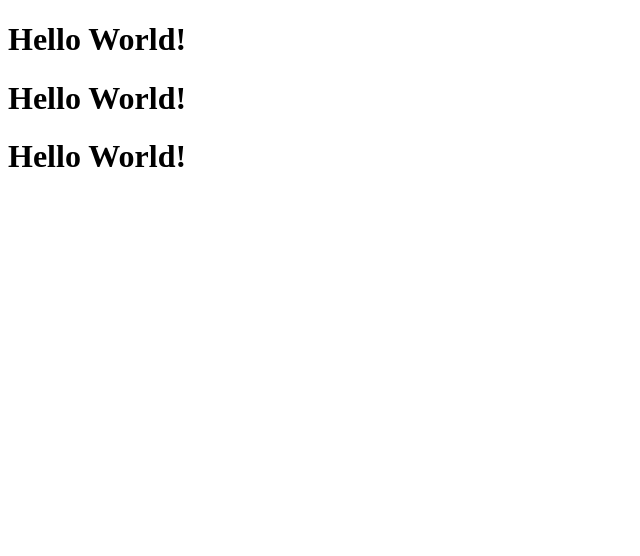
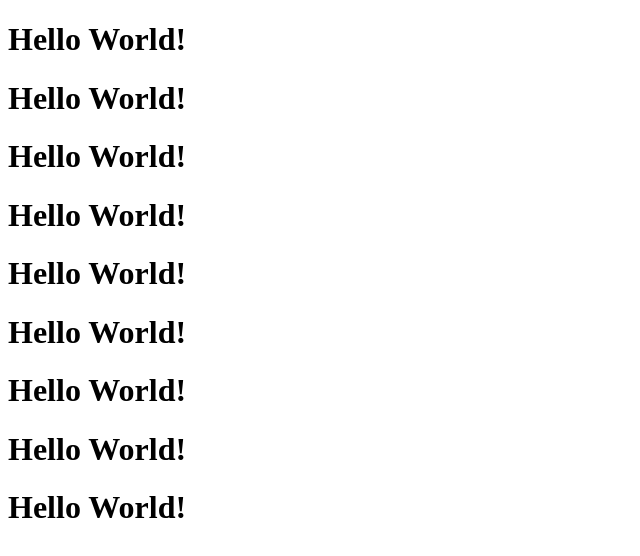
Before and after one commit to ChawneH/portfolio, a plain HTML site: page index.html in a window 1280 px wide. Shown: the whole page, without its empty margins (0-640 px from the left). Drawn offline with Linux system fonts and the light colour scheme.

Commit message:
TOO Much

```diff
--- a/index.html
+++ b/index.html
@@ -2,6 +2,9 @@
 <html>
     <body>
         <head>
+            <h1>Hello World!</h1>
+            <h1>Hello World!</h1>
+            <h1>Hello World!</h1>
             <header>
                 <h1>Hello World!</h1>
                 <h1>Hello World!</h1>
@@ -9,7 +12,9 @@
             </header>
         </head>
         <footer>
-
+<h1>Hello World!</h1>
+<h1>Hello World!</h1>
+<h1>Hello World!</h1>
         </footer>
     </body>
 </html>
```
